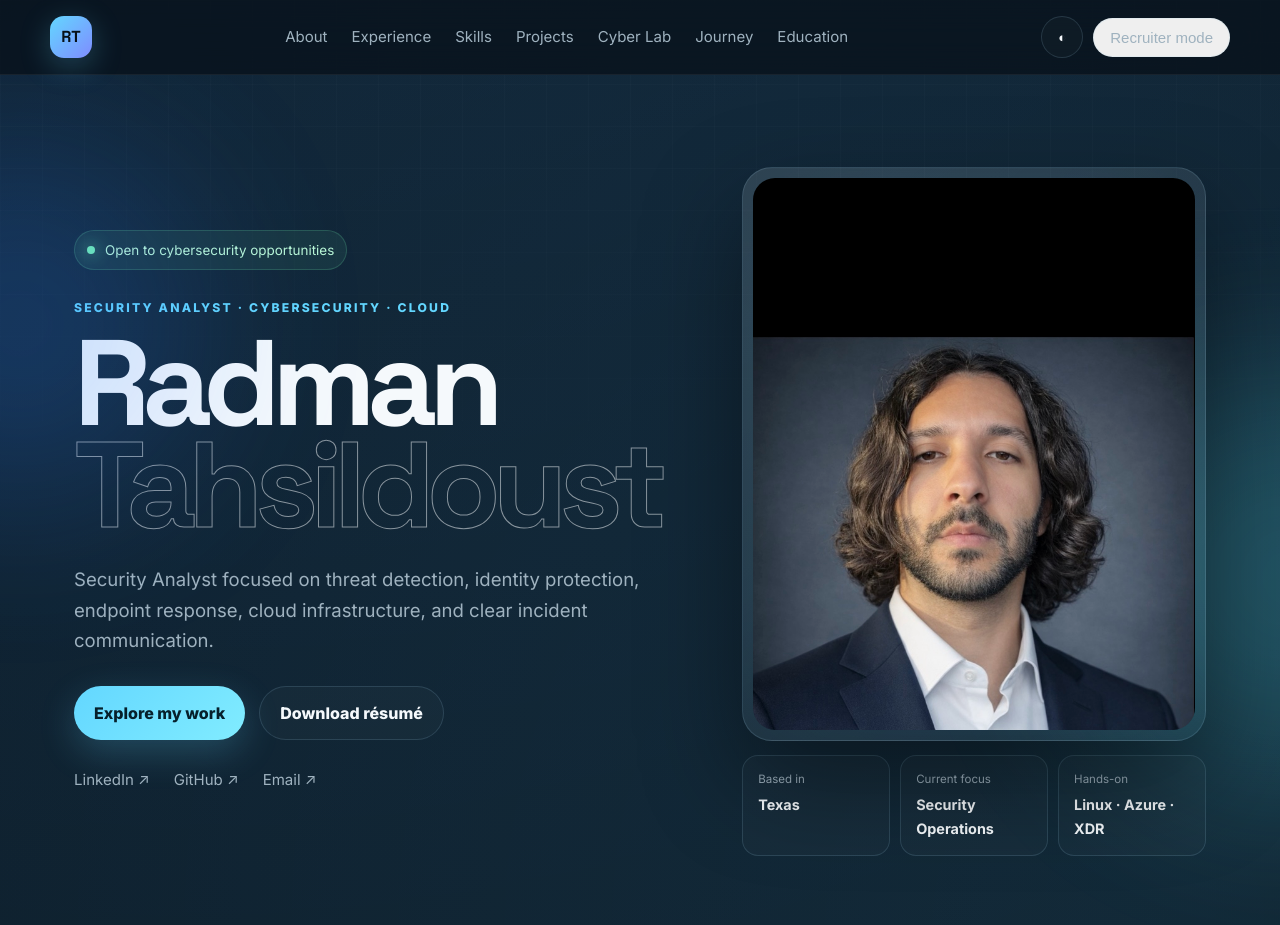
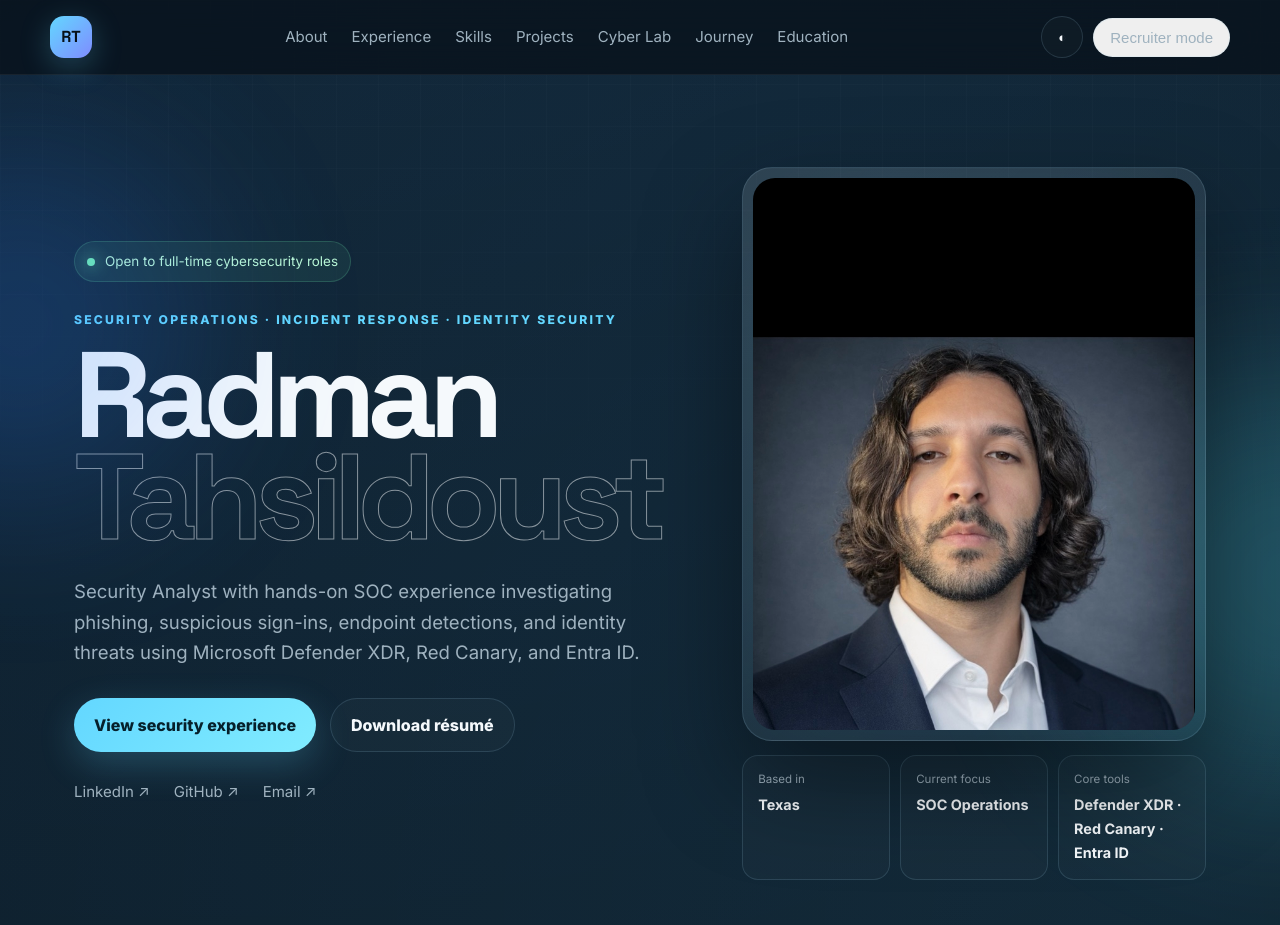
Before and after one commit to RadmanTT/portfolio, a plain HTML site: page index.html in a window 1280 px wide. Shown: the top 925 px of the page. Drawn offline with Linux system fonts and the light colour scheme.

Commit message:
Add files via upload

```diff
--- a/index.html
+++ b/index.html
@@ -12,7 +12,7 @@
   <link rel="preconnect" href="https://fonts.googleapis.com">
   <link rel="preconnect" href="https://fonts.gstatic.com" crossorigin>
   <link href="https://fonts.googleapis.com/css2?family=Inter:wght@400;500;600;700;800&family=Space+Grotesk:wght@500;600;700&display=swap" rel="stylesheet">
-  <link rel="stylesheet" href="styles.css?v=4.1" />
+  <link rel="stylesheet" href="styles.css?v=5.2" />
 </head>
 <body>
   <div class="ambient ambient-one"></div>
@@ -35,14 +35,14 @@
   <main id="top">
     <section class="hero">
       <div class="hero-copy reveal">
-        <div class="status-pill"><span></span> Open to cybersecurity opportunities</div>
-        <p class="eyebrow">Security Analyst · Cybersecurity · Cloud</p>
+        <div class="status-pill"><span></span> Open to full-time cybersecurity roles</div>
+        <p class="eyebrow">Security Operations · Incident Response · Identity Security</p>
         <h1>Radman<br><span>Tahsildoust</span></h1>
         <p class="hero-lead">
-          Security Analyst focused on threat detection, identity protection, endpoint response, cloud infrastructure, and clear incident communication.
+          Security Analyst with hands-on SOC experience investigating phishing, suspicious sign-ins, endpoint detections, and identity threats using Microsoft Defender XDR, Red Canary, and Entra ID.
         </p>
         <div class="hero-actions">
-          <a class="btn primary" href="#projects">Explore my work</a>
+          <a class="btn primary" href="#experience">View security experience</a>
           <a class="btn secondary" href="assets/Radman-Tahsildoust-Resume.pdf" download>Download résumé</a>
         </div>
         <div class="social-row">
@@ -59,8 +59,8 @@
         </div>
         <div class="portrait-meta">
           <div><small>Based in</small><strong>Texas</strong></div>
-          <div><small>Current focus</small><strong>Security Operations</strong></div>
-          <div><small>Hands-on</small><strong>Linux · Azure · XDR</strong></div>
+          <div><small>Current focus</small><strong>SOC Operations</strong></div>
+          <div><small>Core tools</small><strong>Defender XDR · Red Canary · Entra ID</strong></div>
         </div>
       </div>
     </section>
@@ -330,6 +330,6 @@
     </div>
   </footer>
 
-  <script src="script.js?v=4.1"></script>
+  <script src="script.js?v=5.2"></script>
 </body>
 </html>
```
Also changed, not shown: 1 other file.
